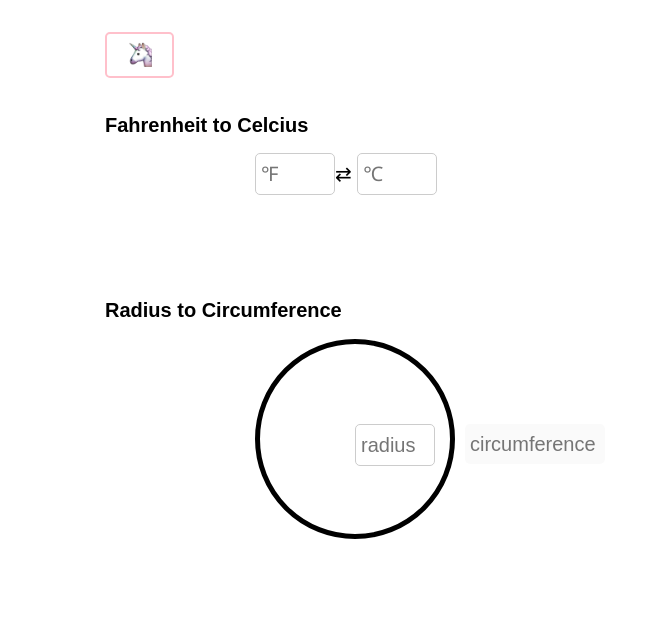
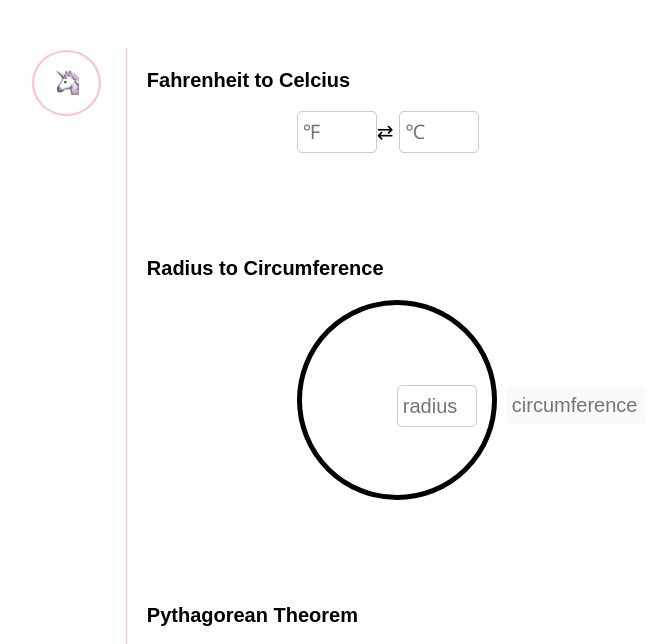
Before and after one commit to somedayicarus/jsd2, a PHP site: page /homework/calculators/formulas.html in a window 1280 px wide. Shown: the top 644 px of the page, without its empty margins (135-803 px from the left). Run offline with PHP 8.4, Linux system fonts and the light colour scheme.

Commit message:
updated formulas.html

```diff
--- a/homework/calculators/css/formulas.css
+++ b/homework/calculators/css/formulas.css
@@ -5,17 +5,20 @@
   font-family: Arial;
   font-size: 20px;
   line-height: 30px;
-  width:800px;
-  margin:40px auto;
 }
 header {
-  margin-bottom: 40px;
+  width:18%;
+  float:left;
+  text-align:right;
+  margin:60px 10px 0 0;
+
 }
 .home-btn {
   text-decoration: none;
-  padding:10px 20px;
+  padding:20px;
   border:2px solid pink;
-  border-radius: 5px;
+  border-radius: 50%;
+
 }
 .home-btn img {
   width:25px;
@@ -26,6 +29,13 @@
   background-color:pink;
 }
 
+section {
+  width:80%;
+  margin:40px auto;
+  float:right;
+  padding-left:20px;
+  border-left:1px solid pink;
+}
 h1 {
   font-size: 20px;
 }
--- a/homework/calculators/formulas.html
+++ b/homework/calculators/formulas.html
@@ -11,7 +11,7 @@
     <header>
         <a class="home-btn" href="../../index.html"><img src="../../images/unicorn_emoji.png"></a>
     </header>
-
+    <section>
       <h1>Fahrenheit to Celcius</h1>
 
       <div class="panel temp">
@@ -35,6 +35,7 @@
         <input type="text" class="py-b" placeholder="B">
         <input type="text" class="py-c" placeholder="C" disabled>
       </div>
+    </section>
 
     <script src="js/interface.js"></script>
     <script src="js/formulas.js"></script>
```
Lines whose indentation alone changed are shown as unchanged.
